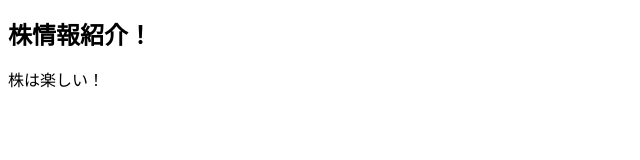
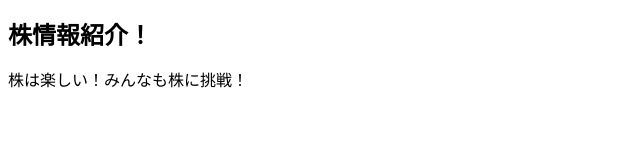
Before and after one commit to sbepp/bepp.kabu, a plain HTML site: page index.html in a window 1280 px wide. Shown: the whole page, without its empty margins (0-640 px from the left). Drawn offline with Linux system fonts and the light colour scheme.

Commit message:
Add files via upload

```diff
--- a/index.html
+++ b/index.html
@@ -9,6 +9,6 @@
 </head>
 <body>
   <h1>株情報紹介！</h1>
-  <p>株は楽しい！</p>
+  <p>株は楽しい！みんなも株に挑戦！</p>
 </body>
 </html>
```
